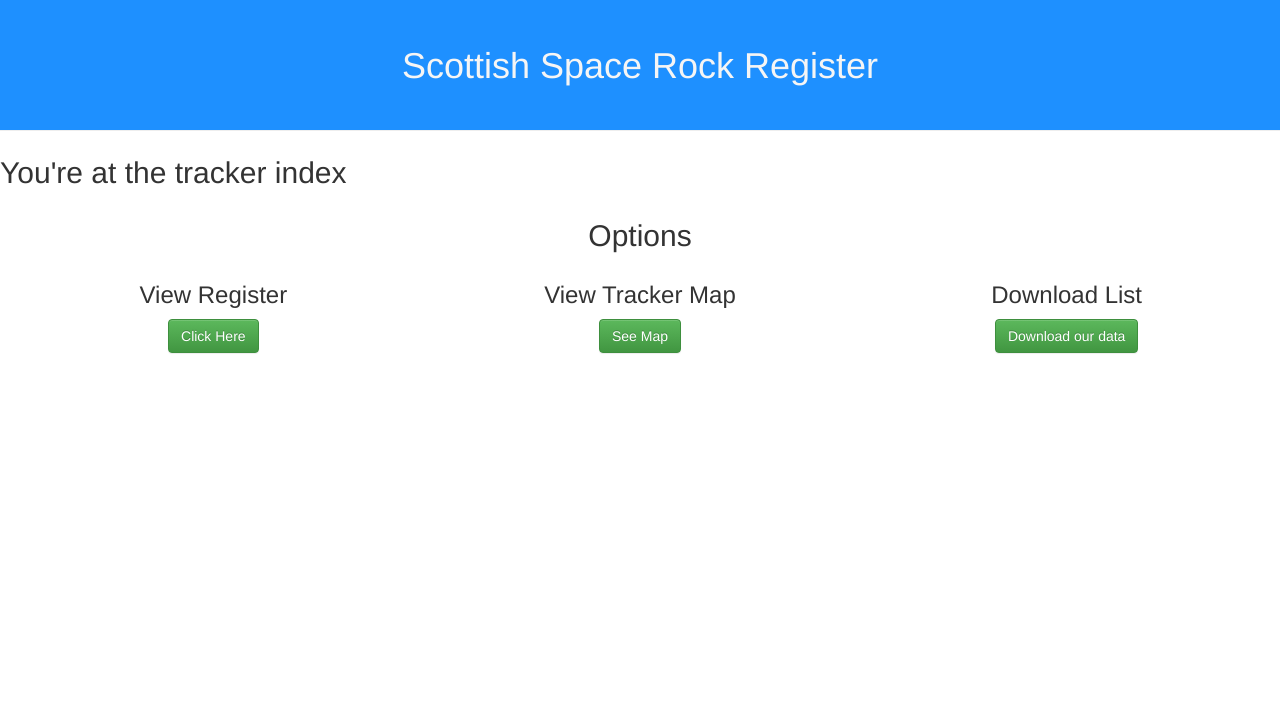
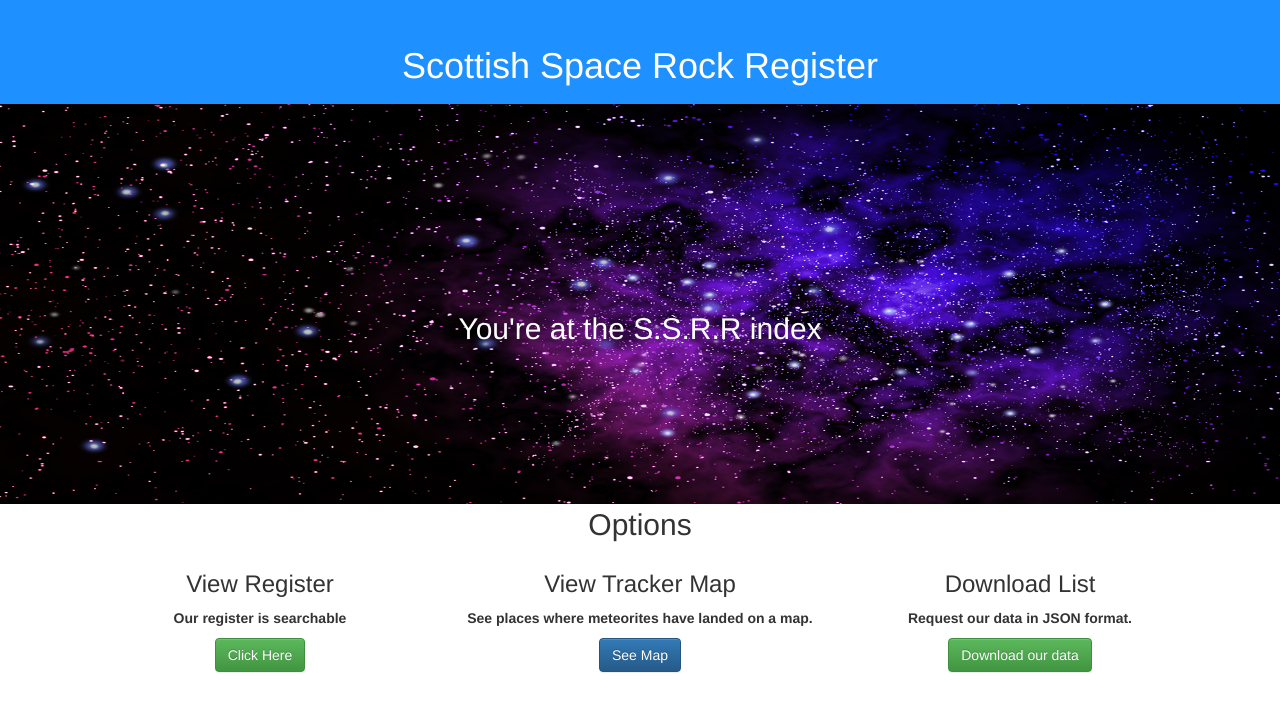
Before and after one commit to Jbenav200/ssrr, a Django app: page / in a window 1280 px wide. Shown: the top 712 px of the page. Run offline with Django 3.2, Linux system fonts and the light colour scheme; some libraries are stand-ins or nearby versions.

Commit message:
added additional styling and a banner image to tracker index

```diff
--- a/static/css/style.css
+++ b/static/css/style.css
@@ -35,10 +35,35 @@ p{
 }
 
 .page-header{
-    margin:0 0 2%!important;
+    margin:0 0 0!important;
     padding-top: 2%;
+    border-bottom: 0!important;
 }
 
 .page-header>h1{
-    padding-bottom: 2%;
+    padding-bottom: 2%
 }
+
+.banner{
+    padding:0;
+    min-width: 100%;
+    max-height: 400px;
+}
+
+.text-up-5{
+    margin-top:-15%;
+    color:white;
+}
+
+.container{
+    margin-top: 30%;
+}
+
+a>h1{
+    color:white;
+    text-decoration: none;
+}
+
+a>h1:hover{
+    text-decoration: none;
+}
--- a/tracker/templates/tracker/index.html
+++ b/tracker/templates/tracker/index.html
@@ -9,11 +9,16 @@
 <script src="https://maxcdn.bootstrapcdn.com/bootstrap/3.3.7/js/bootstrap.min.js" integrity="sha384-Tc5IQib027qvyjSMfHjOMaLkfuWVxZxUPnCJA7l2mCWNIpG9mGCD8wGNIcPD7Txa" crossorigin="anonymous"></script>
 
 <header class="bg-pink page-header">
-    <h1 class="text-center">Scottish Space Rock Register</h1>
+    <a href="/"><h1 class="text-center">Scottish Space Rock Register</h1></a>
 </header>
+<div class="col-md-12">
+    <div class="row">
+        <img class="banner" src="{% static 'media/images/space-banner.png' %}" alt="space-banner">
+        <h2 class="text-center text-up-5">You're at the S.S.R.R index</h2>
+    </div>
 
-<body>
-    <h2>You're at the tracker index</h2>
+</div>
+<div class="container">
     <div class="row">
         <div class="col-md-12">
             <div class="text-center">
@@ -25,16 +30,19 @@
         <div class="col-md-12">
             <div class="col-md-4">
                 <h3>View Register</h3>
+                <p>Our register is searchable</p>
                 <a href="register/" class="btn btn-success">Click Here</a>
             </div>
             <div class="col-md-4">
                 <h3>View Tracker Map</h3>
-                <a href="#" class="btn btn-success">See Map</a>
+                <p>See places where meteorites have landed on a map.</p>
+                <a href="#" class="btn btn-primary">See Map</a>
             </div>
             <div class="col-md-4">
                 <h3>Download List</h3>
+                <p>Request our data in JSON format.</p>
                 <a href="#" class="btn btn-success">Download our data</a>
             </div>
         </div>
     </div>
-</body>
+</div>
```
Also changed, not shown: static/media/images/space-banner.png (added).
